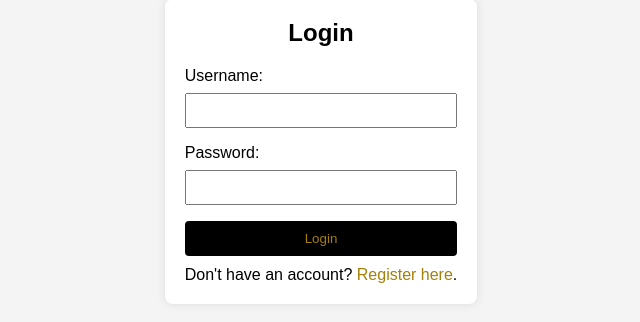
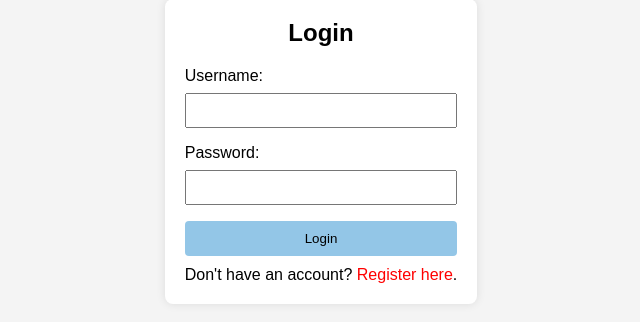
Before and after one commit to NoviaEkaPutri-121140030/030_UAS-PEMWEB, a PHP site: page /login.html in a window 1280 px wide. Shown: the part 249-571 px from the top of the page, without its empty margins (319-959 px from the left). Run offline with PHP 8.4, Linux system fonts and the light colour scheme.

Commit message:
Update styleLogin.css

```diff
--- a/style/styleLogin.css
+++ b/style/styleLogin.css
@@ -1,4 +1,3 @@
-/* Reset some default styles */
 body, h2, p {
     margin: 0;
     padding: 0;
@@ -47,8 +46,8 @@ input {
 }
 
 button {
-    background-color: rgb(0, 0, 0);
-    color: rgb(164, 128, 9);
+    background-color: #93C6E7;
+    color: black;
     padding: 10px 15px;
     border: none;
     border-radius: 4px;
@@ -57,7 +56,7 @@ button {
 }
 
 button:hover {
-    background-color: rgb(0, 0, 0);
+    background-color: #FEDEFF;
 }
 
 .link-container {
@@ -66,7 +65,7 @@ button:hover {
 }
 
 a {
-    color: rgb(164, 128, 9);
+    color: red;
     text-decoration: none;
 }
 
```
